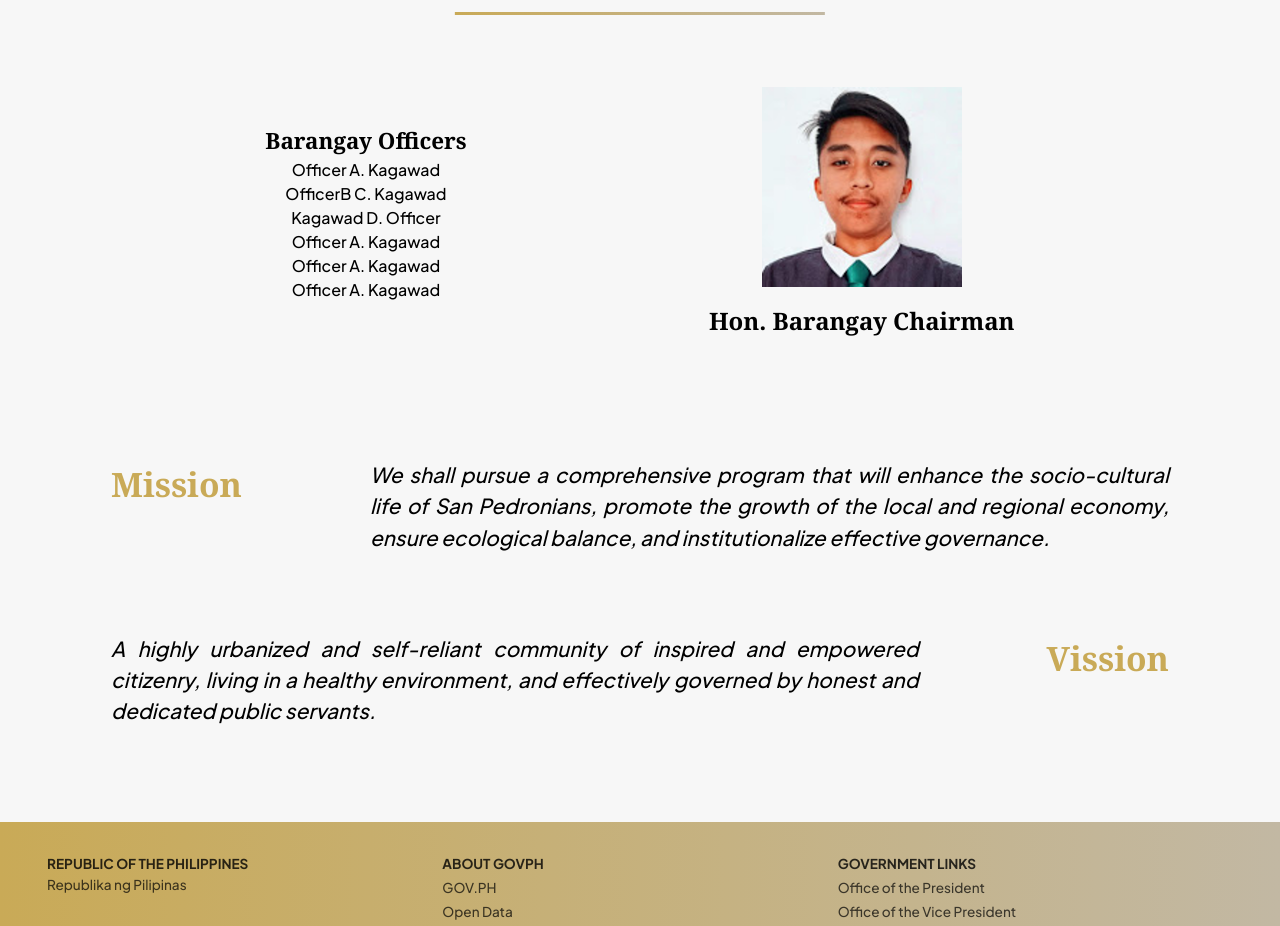
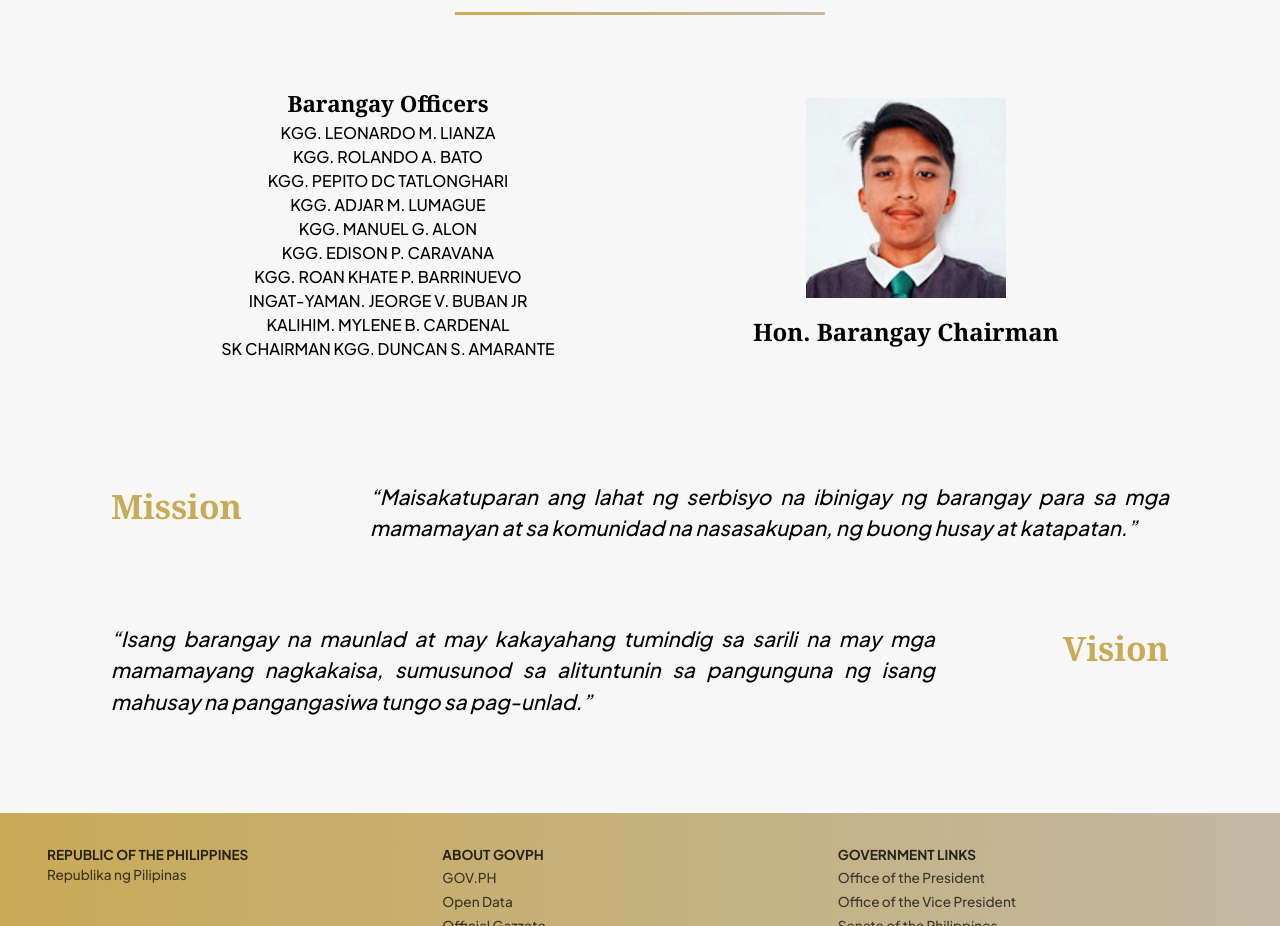
Before and after one commit to BarangayTagapo/FrontEnd, a React (Create React App) app: page / in a window 1280 px wide. Shown: the part 1188-2114 px from the top of the page. Built offline with nearby package versions, Linux system fonts and the light colour scheme.

Commit message:
Your message

```diff
--- a/src/components/About/About.jsx
+++ b/src/components/About/About.jsx
@@ -23,12 +23,16 @@ const About = () => {
             <aside>
               <h5>Barangay Officers</h5>
               <ul>
-                <li>Officer A. Kagawad</li>
-                <li>OfficerB C. Kagawad</li>
-                <li>Kagawad D. Officer</li>
-                <li>Officer A. Kagawad</li>
-                <li>Officer A. Kagawad</li>
-                <li>Officer A. Kagawad</li>
+                <li>KGG. LEONARDO M. LIANZA</li>
+                <li>KGG. ROLANDO A. BATO</li>
+                <li>KGG. PEPITO DC TATLONGHARI</li>
+                <li>KGG. ADJAR M. LUMAGUE</li>
+                <li>KGG. MANUEL G. ALON</li>
+                <li>KGG. EDISON P. CARAVANA</li>
+                <li>KGG. ROAN KHATE P. BARRINUEVO</li>
+                <li>INGAT-YAMAN. JEORGE V. BUBAN JR</li>
+                <li>KALIHIM. MYLENE B. CARDENAL</li>
+                <li>SK CHAIRMAN KGG. DUNCAN S. AMARANTE</li>
               </ul>
             </aside>
             <div>
@@ -38,22 +42,20 @@ const About = () => {
           </div>
         </article>
 
-        {/* MV - Mission Vission */}
+        {/* MV - Mission Vision */}
         <div className='about-content-MV py-3'>
           <h2>Mission</h2>
           <p>
-            We shall pursue a comprehensive program that will enhance the
-            socio-cultural life of San Pedronians, promote the growth of the
-            local and regional economy, ensure ecological balance, and
-            institutionalize effective governance.
+          “Maisakatuparan ang lahat ng serbisyo na ibinigay ng barangay para sa mga
+          mamamayan at sa komunidad na nasasakupan, ng buong husay at katapatan.”
           </p>
         </div>
         <div className='about-content-MV py-3'>
-          <h2>Vission</h2>
+          <h2>Vision</h2>
           <p>
-            A highly urbanized and self-reliant community of inspired and
-            empowered citizenry, living in a healthy environment, and
-            effectively governed by honest and dedicated public servants.
+          “Isang barangay na maunlad at may kakayahang tumindig sa sarili na may mga
+          mamamayang nagkakaisa, sumusunod sa alituntunin sa pangunguna ng
+          isang mahusay na pangangasiwa tungo sa pag-unlad.”
           </p>
         </div>
       </div>
```
